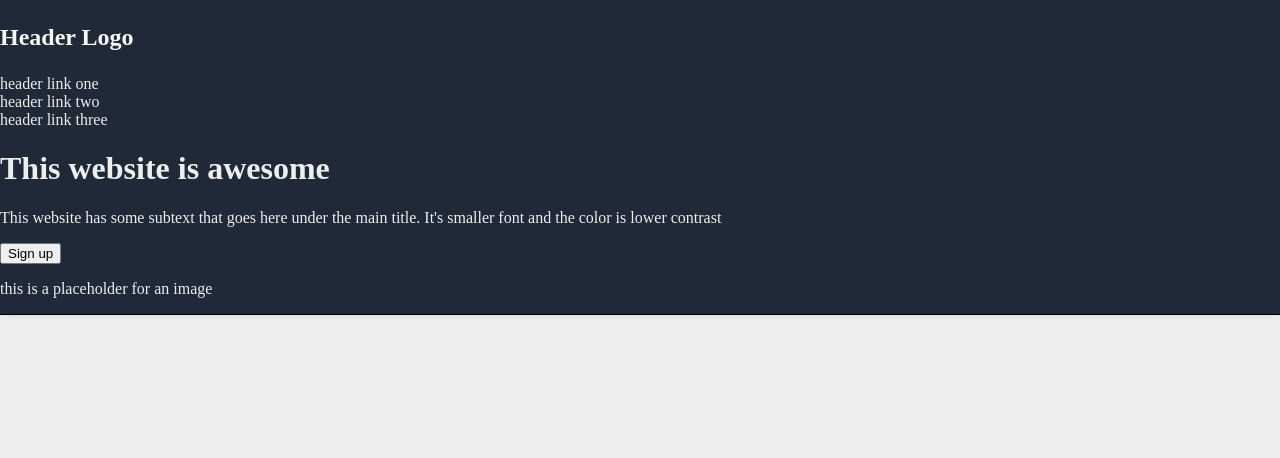
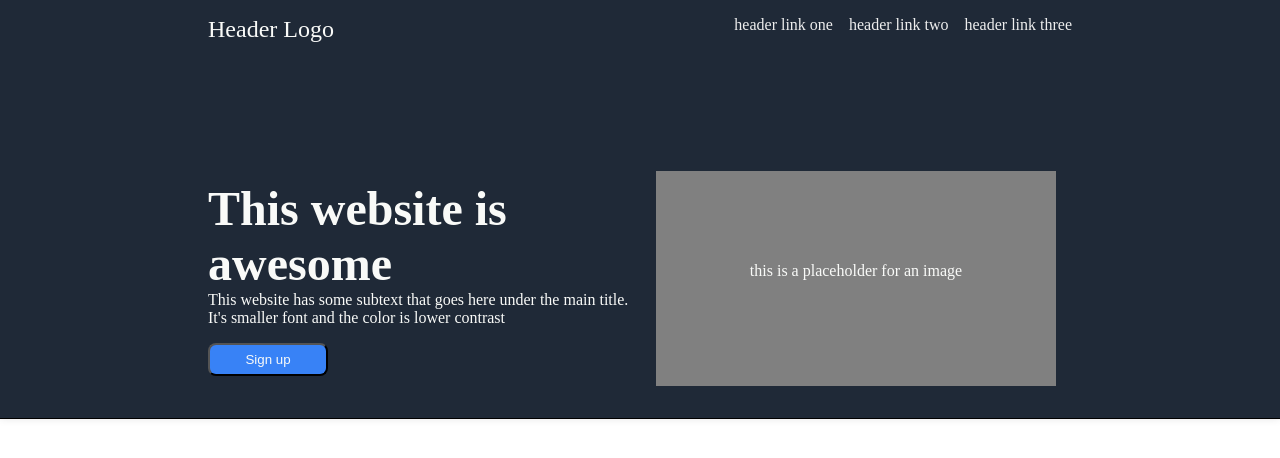
Before and after one commit to ChrisNielson/landing-page, a plain HTML site: page index.html in a window 1280 px wide. Drawn offline with Linux system fonts and the light colour scheme.

Commit message:
<! completed css "header" area !>

```diff
--- a/style.css
+++ b/style.css
@@ -1,16 +1,34 @@
+* {
+    margin: 0;
+    padding: 0;
+}
+
 body {
-    display: flex;
-    flex-direction: column;
-    margin: 0;
-    background: #eee;
     font-family: Besley, serif;
 }
 
+/* HEADER */
 header {
-    background: rgb(31, 41, 55);
+    background-color: rgb(31, 41, 55);
     border-bottom: 1px solid black;
     box-shadow: 0 0 8px rgba(0, 0, 0,.1);
-    color: #eee;
+    padding: 1em 13em;
+    color: #f9faf8;
+}
+
+/* NAVIGATION */
+.nav {
+    display: flex;
+    justify-content: space-between;
+    margin-bottom: 6em;
+}
+
+ul {
+    display: flex;
+    list-style: none;
+    margin: 0;
+    padding: 0;
+    gap: 16px;
 }
 
 a {
@@ -18,15 +36,50 @@ a {
     color: #eee;
 }
 
-ul {
-    list-style-type: none;
-    margin: 0;
-    padding: 0;
-    gap: 16px;
+#logo {
+    font-size: 24px;
+
 }
 
-#logo {
-    font-size: 24px;
+#secondary {
+    font-size: 18px;
+    color: #e5e7eb;
+}
+
+#awesome {
+    font-size: 48px;
+    color: #F9FAF8;
     font-weight: 900;
-    color: #f9faf8;
 }
+
+.head-content {
+    display: flex;
+    justify-content: space-between;
+    align-items: center;
+}
+
+p {
+    margin-bottom: 16px;
+}
+
+.head-content .right {
+    flex-shrink: 0;
+    width: 50%;
+}
+
+button {
+    padding: 7px;
+    width: 120px;
+    background-color: #3882f6;
+    border-radius: 8px;
+    color: #F9FAF8;
+}
+
+.image {
+    display: flex;
+    align-items: center;
+    justify-content: center;
+    height: 215px;
+    margin: 16px;
+    background-color: grey;
+}
```
